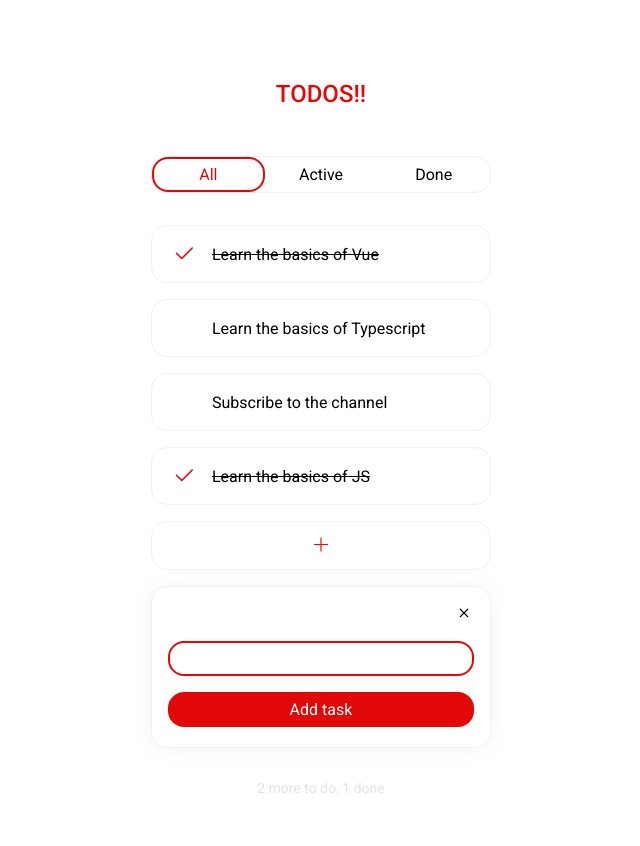
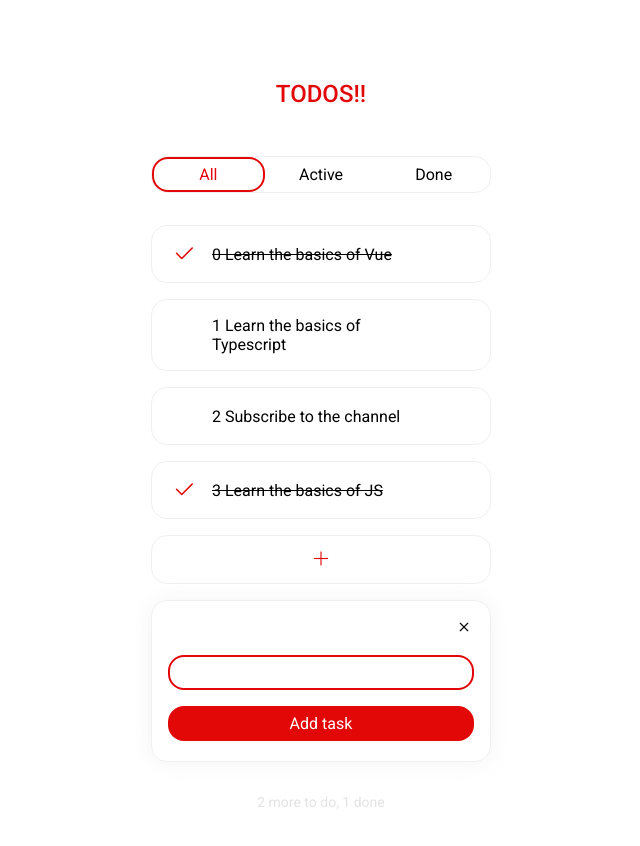
Before and after one commit to ohalikov/extended-todolist, a Vue app: page / in a window 1280 px wide. Shown: the top 846 px of the page, without its empty margins (319-959 px from the left). Built offline with nearby package versions, Linux system fonts and the light colour scheme.

Commit message:
fix id in AppTodoList, add removeTodo

```diff
--- a/src/components/AppTodoItem.vue
+++ b/src/components/AppTodoItem.vue
@@ -7,8 +7,8 @@
     <div class="todo-item__status">
       <i class="bi bi-check2"></i>
     </div>
-    <span class="todo-item__text"> {{ todo.text }}</span>
-    <button class="todo-item__remove-button">
+    <span class="todo-item__text"> {{ todo.id }} {{ todo.text }}</span>
+    <button class="todo-item__remove-button" @click.stop="removeTodo">
       <i class="bi bi-trash3"></i>
     </button>
   </li>
@@ -28,9 +28,13 @@ export default defineComponent({
     toggleTodo() {
       this.$emit('toggleTodo', this.todo.id);
     },
+    removeTodo() {
+      this.$emit('removeTodo', this.todo.id);
+    },
   },
   emits: {
-    toggleTodo: (id: number) => true,
+    toggleTodo: (id: number) => Number.isInteger(id),
+    removeTodo: (id: number) => Number.isInteger(id),
   },
 });
 </script>
--- a/src/components/AppTodoList.vue
+++ b/src/components/AppTodoList.vue
@@ -4,11 +4,12 @@
       v-for="(todo, index) in todos"
       :key="index"
       :todo="{
-        id: index,
+        id: todo.id,
         text: todo.text,
         completed: todo.completed,
       }"
       @toggleTodo="changeTodoStatus"
+      @removeTodo="removeTodo"
     />
   </ul>
 </template>
@@ -54,8 +55,12 @@ export default defineComponent({
   },
   methods: {
     changeTodoStatus(id: number) {
+      console.log('4343');
       const targetTodo = this.todos.find((todo: Todo) => todo.id === id);
       targetTodo && (targetTodo.completed = !targetTodo.completed);
+    },
+    removeTodo(id: number) {
+      this.todos = this.todos.filter((todo: Todo) => todo.id !== id);
     },
   },
 });
```
